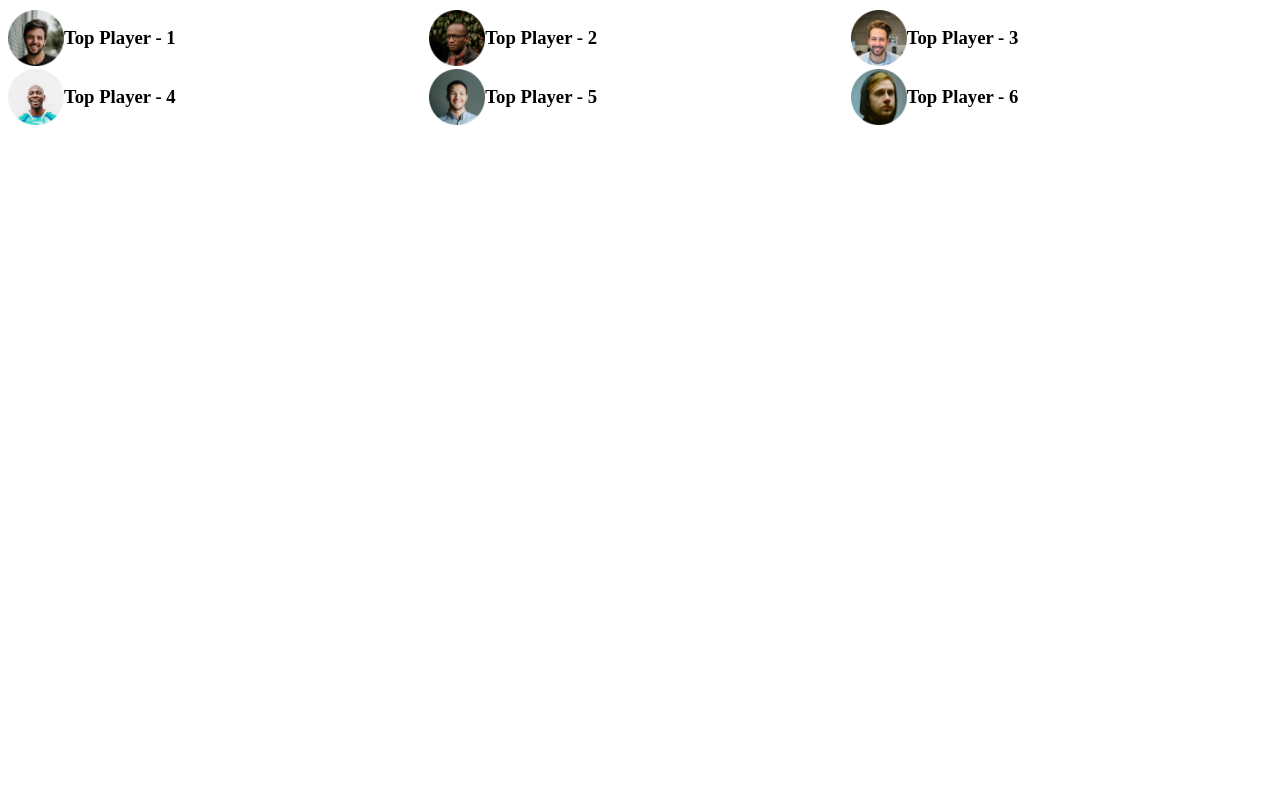
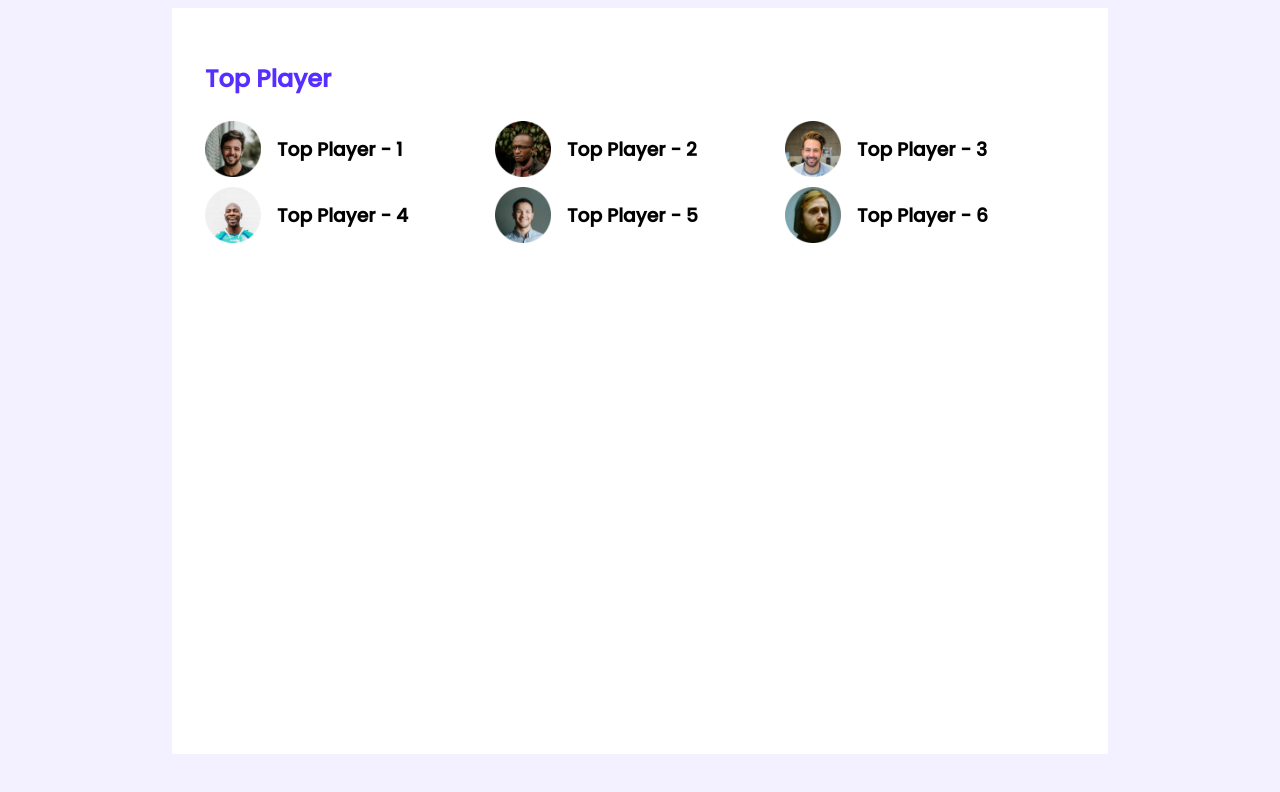
Before and after one commit to asif-bhai-xoss/Ranking, a plain HTML site: page index.html in a window 1280 px wide. Drawn offline with Linux system fonts and the light colour scheme.

Commit message:
top section margin, padding, font, bg, align

```diff
--- a/index.html
+++ b/index.html
@@ -15,33 +15,34 @@
     <!-- main start -->
     <main>
       <!-- top players and top blogs -->
-      <section>
+      <section class="top-section">
         <div class="top-players">
+          <h2 class="section-title">Top Player</h2>
           <div class="players">
             <!-- .player*6>img[src="images/players/player-$.png"]+h3{Top Player - $} -->
             <div class="player">
               <img src="images/players/player-1.png" alt="" />
-              <h3>Top Player - 1</h3>
+              <h3 class="player-name">Top Player - 1</h3>
             </div>
             <div class="player">
               <img src="images/players/player-2.png" alt="" />
-              <h3>Top Player - 2</h3>
+              <h3 class="player-name">Top Player - 2</h3>
             </div>
             <div class="player">
               <img src="images/players/player-3.png" alt="" />
-              <h3>Top Player - 3</h3>
+              <h3 class="player-name">Top Player - 3</h3>
             </div>
             <div class="player">
               <img src="images/players/player-4.png" alt="" />
-              <h3>Top Player - 4</h3>
+              <h3 class="player-name">Top Player - 4</h3>
             </div>
             <div class="player">
               <img src="images/players/player-5.png" alt="" />
-              <h3>Top Player - 5</h3>
+              <h3 class="player-name">Top Player - 5</h3>
             </div>
             <div class="player">
               <img src="images/players/player-6.png" alt="" />
-              <h3>Top Player - 6</h3>
+              <h3 class="player-name">Top Player - 6</h3>
             </div>
           </div>
         </div>
--- a/style.css
+++ b/style.css
@@ -1,4 +1,27 @@
+/* google fonts poppins */
+@import url('https://fonts.googleapis.com/css2?family=Poppins:wght@500&display=swap');
+
+/* common font style  */
+body {
+    font-family: 'Poppins', sans-serif;
+    background-color: #F3F1FF;
+}
+main {
+    display: flex;
+    justify-content: center;
+}
+/* top section styles  */
+.top-section{
+    background-color: white;
+    width: 870px;
+    height: 680px;
+    padding: 33px;
+}
 /* top players style  */
+.section-title{
+    color: #562EFF;
+    font-size: 24px;
+}
 .players{
     display: grid;
     grid-template-columns: repeat(3, 1fr);
@@ -11,3 +34,6 @@
     width: 56px;
     height: 56px;
 }
+.player-name{
+    margin-left: 16px;
+}
```
